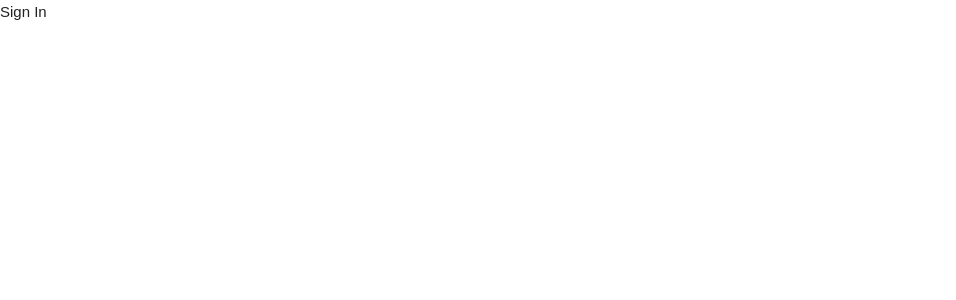
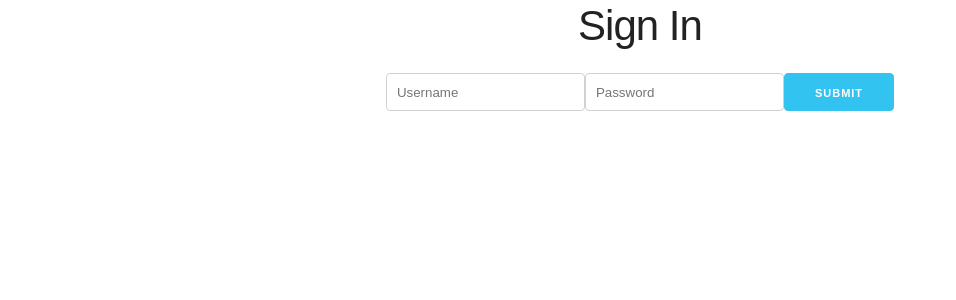
Before and after one commit to trachanh1609/anhvu-recipes, a React (Create React App) app in the folder client/: page /signin in a window 1280 px wide. Shown: the top 300 px of the page, without its empty margins (0-956 px from the left). Built offline with nearby package versions, Linux system fonts and the light colour scheme.

Commit message:
Implement SignIn in Client working

```diff
--- a/client/src/components/Auth/SignIn.js
+++ b/client/src/components/Auth/SignIn.js
@@ -1,10 +1,68 @@
 import React from 'react';
+import {Mutation} from 'react-apollo';
+import { SIGNIN_USER } from '../../queries';
+
+const initialState = {
+    username: "",
+    password: "",
+};
+
+class SignIn extends React.Component {
+
+    state= { ...initialState } ;
+
+    clearState = () => {
+        this.setState({...initialState});
+    }
+
+    handleChange = event => {
+        const { name, value } = event.target ;
+        this.setState({ [name] : value });
+    }
+
+    handleSubmit = (event, signinUser ) => {
+        event.preventDefault();
+
+        signinUser().then(data => {
+            console.log(data) ;
+            this.clearState();
+        })
+    }
+
+    validateForm = () => {
+        const { username, password } = this.state ;
+
+        const isInvalid = !username || !password ;
+
+        return isInvalid ;
+    }
+
+    render() {
+        const { username, password } = this.state ;
+        return (
+            <div className="App">
+                <h2 className="App">Sign In </h2>
+                <Mutation mutation={SIGNIN_USER} variables={{ username, password}}>
+                    { ( signinUser, { data, loading, error})=> {
 
 
-class SignIn extends React.Component {
-    render() {
-        return (
-            <div>Sign In</div>
+                        return (
+                            <form className="form" onSubmit={event => this.handleSubmit(event, signinUser)}>
+                                <input value={username} type="text" name="username" placeholder="Username" onChange={this.handleChange}/>
+                                <input value={password} type="password" name="password" placeholder="Password" onChange={this.handleChange}/>
+
+                                <button type="submit"
+                                disabled={ loading || this.validateForm() }
+                                className="button-primary">Submit</button>
+                                {error && <p>{error.message}</p>}
+                            </form>
+                        )
+                    }
+
+                    }
+                </Mutation>
+
+            </div>
         )
     }
 }
--- a/client/src/components/Auth/SignUp.js
+++ b/client/src/components/Auth/SignUp.js
@@ -1,7 +1,6 @@
 import React from 'react';
 import {Mutation} from 'react-apollo';
 import { SIGNUP_USER } from '../../queries';
-import { isIdValue } from '../../../node_modules/apollo-utilities';
 
 const initialState = {
     username: "",
@@ -35,7 +34,7 @@
     validateForm = () => {
         const { username, email, password, passwordConfimation } = this.state ;
 
-        const isInvalid = !username || !email || !password || password != passwordConfimation ;
+        const isInvalid = !username || !email || !password || password !== passwordConfimation ;
 
         return isInvalid ;
     }
--- a/client/src/queries/index.js
+++ b/client/src/queries/index.js
@@ -26,3 +26,10 @@
   }
 
 `;
+
+export const SIGNIN_USER = gql`
+mutation($username: String!, $password: String!) {
+    signinUser(username: $username, password: $password ){token}
+  }
+
+`;
```
